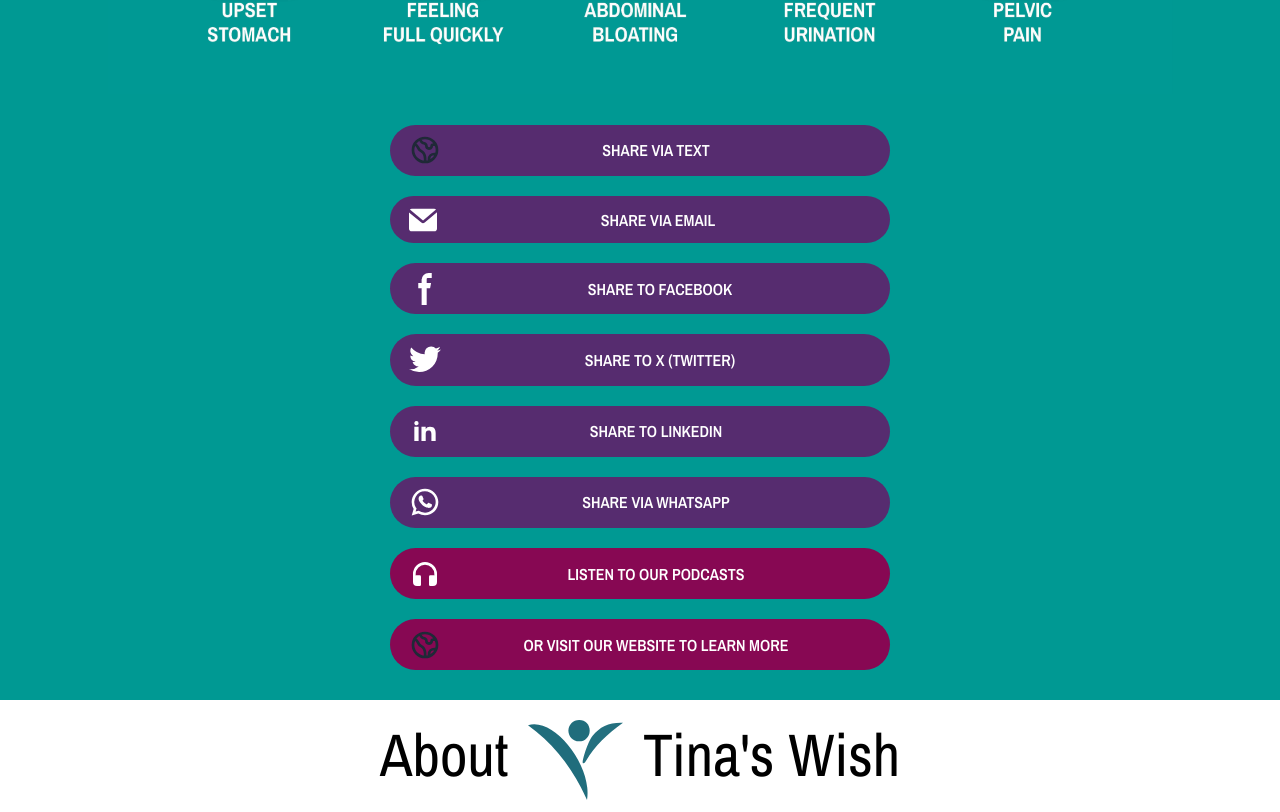
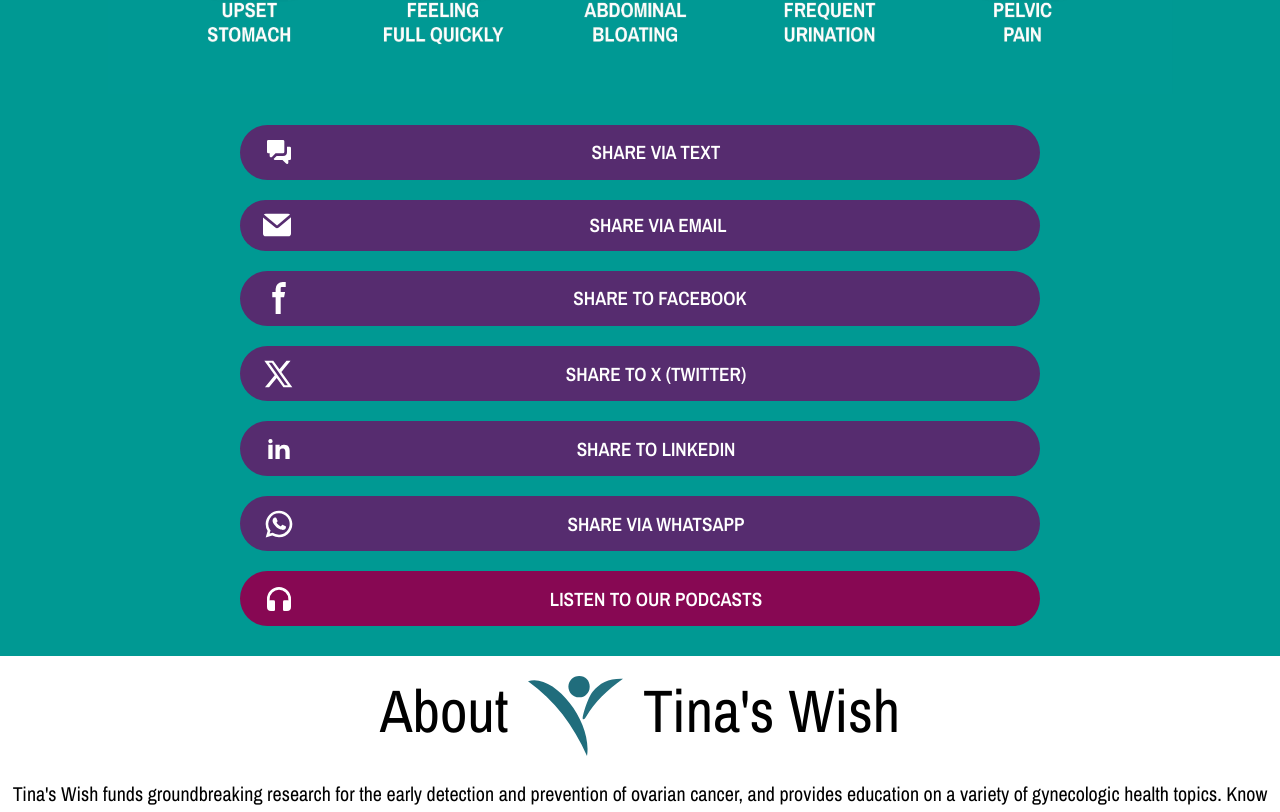
Before and after one commit to tayskully/tinaswish, a React (Vite) app: page / in a window 1280 px wide. Shown: the part 738-1550 px from the top of the page. Built offline with nearby package versions, Linux system fonts and the light colour scheme.

Commit message:
changes button size, icons, finishing touches

```diff
--- a/src/App.css
+++ b/src/App.css
@@ -45,8 +45,8 @@
   border-radius: 90px;
   padding: 0.6em 1.2em;
   margin: 10px 10px 10px 10px;
-  min-width: 500px;
-  font-size: 1em;
+  min-width: 800px;
+  font-size: 1.2em;
   font-weight: 500;
   font-family: inherit;
   background-color: #562c6f;
--- a/src/components/Links.jsx
+++ b/src/components/Links.jsx
@@ -15,6 +15,7 @@ const Links = () => {
   return (
     <div className="flex items-center justify-center gap-x-6 py-5 w-full">
       {/* share buttons */}
+      {/* text button */}
       <ul role="list" className="w-full flex flex-col items-center">
         <a href={textUrl}>
           <li
@@ -23,19 +24,23 @@ const Links = () => {
           >
             <div className="flex items-center justify-center w-full">
               <svg
-                className="w-8 h-8 text-gray-800 dark:text-white"
+                className="w-8 h-8 text-white"
                 aria-hidden="true"
                 xmlns="http://www.w3.org/2000/svg"
                 width="24"
                 height="24"
-                fill="none"
+                fill="currentColor"
                 viewBox="0 0 24 24"
               >
                 <path
-                  stroke="currentColor"
-                  strokeLinecap="round"
-                  strokeWidth="2"
-                  d="M4.37 7.657c2.063.528 2.396 2.806 3.202 3.87 1.07 1.413 2.075 1.228 3.192 2.644 1.805 2.289 1.312 5.705 1.312 6.705M20 15h-1a4 4 0 0 0-4 4v1M8.587 3.992c0 .822.112 1.886 1.515 2.58 1.402.693 2.918.351 2.918 2.334 0 .276 0 2.008 1.972 2.008 2.026.031 2.026-1.678 2.026-2.008 0-.65.527-.9 1.177-.9H20M21 12a9 9 0 1 1-18 0 9 9 0 0 1 18 0Z"
+                  fill-rule="evenodd"
+                  d="M4 3a1 1 0 0 0-1 1v8a1 1 0 0 0 1 1h1v2a1 1 0 0 0 1.707.707L9.414 13H15a1 1 0 0 0 1-1V4a1 1 0 0 0-1-1H4Z"
+                  clip-rule="evenodd"
+                />
+                <path
+                  fillRule="evenodd"
+                  d="M8.023 17.215c.033-.03.066-.062.098-.094L10.243 15H15a3 3 0 0 0 3-3V8h2a1 1 0 0 1 1 1v8a1 1 0 0 1-1 1h-1v2a1 1 0 0 1-1.707.707L14.586 18H9a1 1 0 0 1-.977-.785Z"
+                  clipRule="evenodd"
                 />
               </svg>
 
@@ -115,18 +120,17 @@ const Links = () => {
           >
             <div className="flex items-center justify-center w-full">
               <svg
-                className="w-8 h-8 me-2 text-white"
+                className="w-8 h-8 text-white"
                 aria-hidden="true"
                 xmlns="http://www.w3.org/2000/svg"
+                width="24"
+                height="24"
                 fill="currentColor"
-                viewBox="0 0 20 17"
+                viewBox="0 0 24 24"
               >
-                <path
-                  fillRule="evenodd"
-                  d="M20 1.892a8.178 8.178 0 0 1-2.355.635 4.074 4.074 0 0 0 1.8-2.235 8.344 8.344 0 0 1-2.605.98A4.13 4.13 0 0 0 13.85 0a4.068 4.068 0 0 0-4.1 4.038 4 4 0 0 0 .105.919A11.705 11.705 0 0 1 1.4.734a4.006 4.006 0 0 0 1.268 5.392 4.165 4.165 0 0 1-1.859-.5v.05A4.057 4.057 0 0 0 4.1 9.635a4.19 4.19 0 0 1-1.856.07 4.108 4.108 0 0 0 3.831 2.807A8.36 8.36 0 0 1 0 14.184 11.732 11.732 0 0 0 6.291 16 11.502 11.502 0 0 0 17.964 4.5c0-.177 0-.35-.012-.523A8.143 8.143 0 0 0 20 1.892Z"
-                  clipRule="evenodd"
-                />
+                <path d="M13.795 10.533 20.68 2h-3.073l-5.255 6.517L7.69 2H1l7.806 10.91L1.47 22h3.074l5.705-7.07L15.31 22H22l-8.205-11.467Zm-2.38 2.95L9.97 11.464 4.36 3.627h2.31l4.528 6.317 1.443 2.02 6.018 8.409h-2.31l-4.934-6.89Z" />
               </svg>
+
               <div className="flex-auto text-center">
                 <p className="text-md font-semibold leading-6 text-white">
                   SHARE TO X (TWITTER)
@@ -243,37 +247,6 @@ const Links = () => {
             </div>
           </div>
         </li>
-
-        <li
-          className="flex items-center justify-center gap-x-6 py-5 w-full specialButton"
-          id="button"
-          onClick={() => window.open("https://tinaswish.org/", "_blank")}
-        >
-          <div className="flex items-center justify-center w-full">
-            <svg
-              className="w-8 h-8 text-gray-800 dark:text-white"
-              aria-hidden="true"
-              xmlns="http://www.w3.org/2000/svg"
-              width="24"
-              height="24"
-              fill="none"
-              viewBox="0 0 24 24"
-            >
-              <path
-                stroke="currentColor"
-                strokeLinecap="round"
-                strokeWidth="2"
-                d="M4.37 7.657c2.063.528 2.396 2.806 3.202 3.87 1.07 1.413 2.075 1.228 3.192 2.644 1.805 2.289 1.312 5.705 1.312 6.705M20 15h-1a4 4 0 0 0-4 4v1M8.587 3.992c0 .822.112 1.886 1.515 2.58 1.402.693 2.918.351 2.918 2.334 0 .276 0 2.008 1.972 2.008 2.026.031 2.026-1.678 2.026-2.008 0-.65.527-.9 1.177-.9H20M21 12a9 9 0 1 1-18 0 9 9 0 0 1 18 0Z"
-              />
-            </svg>
-
-            <div className="flex-auto text-center">
-              <p className="text-md font-semibold leading-6 text-white">
-                OR VISIT OUR WEBSITE TO LEARN MORE
-              </p>
-            </div>
-          </div>
-        </li>
       </ul>
     </div>
   );
```
